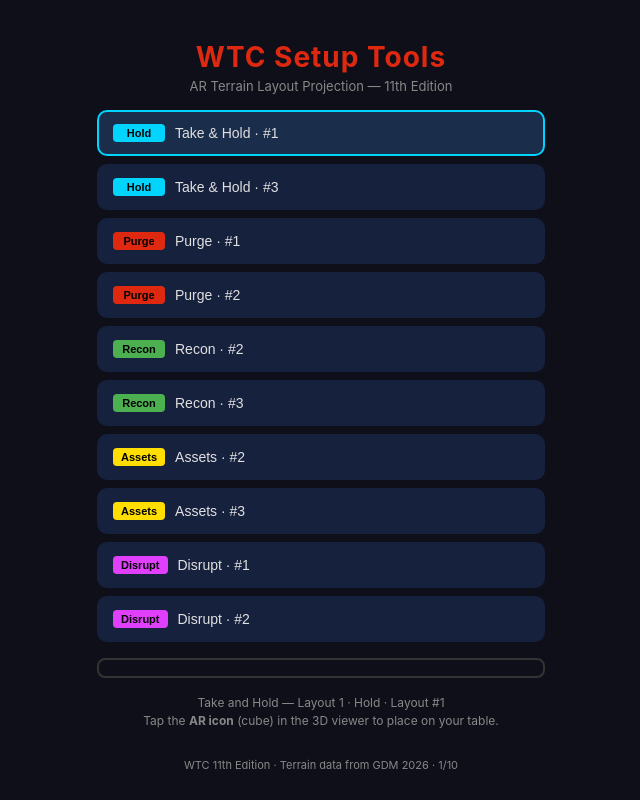
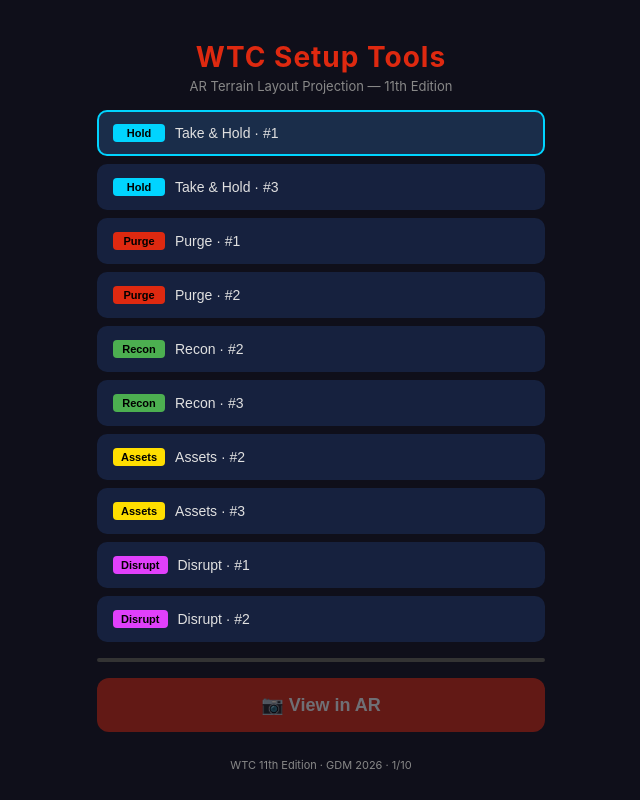
Before and after one commit to integy/WTC-setup-tool, a React (Vite) app: page / in a window 1280 px wide. Shown: the whole page, without its empty margins (319-959 px from the left). Built offline with nearby package versions, Linux system fonts and the light colour scheme.

Commit message:
Add explicit AR button using model-viewer activateAR()

```diff
--- a/src/App.tsx
+++ b/src/App.tsx
@@ -1,29 +1,20 @@
-import { useState, useCallback } from 'react';
+import { useState, useCallback, useRef, useEffect } from 'react';
 import terrainLayouts from './data/terrain-layouts';
 import LayoutSelector from './components/LayoutSelector';
 import type { TerrainLayout } from './types';
 import { FD_SHORT } from './types';
 
-// Type declaration for model-viewer web component
 declare global {
   namespace JSX {
     interface IntrinsicElements {
       'model-viewer': React.DetailedHTMLProps<
         React.HTMLAttributes<HTMLElement> & {
-          src?: string;
-          alt?: string;
-          ar?: string;
-          'ar-modes'?: string;
-          'camera-controls'?: string;
-          'touch-action'?: string;
-          poster?: string;
-          'shadow-intensity'?: string;
-          'environment-image'?: string;
-          exposure?: string;
-          style?: React.CSSProperties;
-        },
-        HTMLElement
-      >;
+          src?: string; alt?: string; ar?: string; 'ar-modes'?: string;
+          'camera-controls'?: string; 'touch-action'?: string;
+          poster?: string; 'shadow-intensity'?: string;
+          'environment-image'?: string; exposure?: string;
+          style?: React.CSSProperties; ref?: React.Ref<any>;
+        }, HTMLElement>;
     }
   }
 }
@@ -31,11 +22,36 @@ declare global {
 export default function App() {
   const [selectedLayout, setSelectedLayout] = useState<TerrainLayout>(terrainLayouts[0]);
   const [layoutIdx, setLayoutIdx] = useState(0);
+  const [canAR, setCanAR] = useState(false);
+  const mvRef = useRef<any>(null);
 
   const handleLayoutChange = useCallback((layout: TerrainLayout, idx: number) => {
     setSelectedLayout(layout);
     setLayoutIdx(idx);
   }, []);
+
+  // Check AR support via model-viewer
+  useEffect(() => {
+    const mv = mvRef.current;
+    if (!mv) return;
+    const check = async () => {
+      try {
+        const supported = await (mv as any).canActivateAR?.();
+        setCanAR(!!supported);
+      } catch {
+        setCanAR(false);
+      }
+    };
+    // Small delay for model-viewer to initialize
+    setTimeout(check, 1000);
+  }, [selectedLayout]);
+
+  const startAR = () => {
+    const mv = mvRef.current;
+    if (mv && (mv as any).activateAR) {
+      (mv as any).activateAR();
+    }
+  };
 
   return (
     <div className="app">
@@ -51,35 +67,39 @@ export default function App() {
           onSelect={handleLayoutChange}
         />
 
-        {/* 3D preview with model-viewer */}
+        {/* 3D preview */}
         <model-viewer
+          ref={mvRef}
           src={selectedLayout.glbPath}
           alt={selectedLayout.name}
           ar
-          ar-modes="webxr scene-viewer quick-look"
+          ar-modes="quick-look webxr scene-viewer"
           camera-controls
           touch-action="pan-y"
           poster={selectedLayout.imagePath}
           shadow-intensity="0"
-          exposure="1"
           style={{
-            width: '100%',
-            height: 280,
-            borderRadius: 8,
-            background: '#0f0f1a',
-            border: '2px solid #333',
+            width: '100%', height: 240, borderRadius: 8,
+            background: '#0f0f1a', border: '2px solid #333',
           }}
         />
 
+        {/* Explicit AR button */}
+        <button
+          className="ar-start-btn"
+          onClick={startAR}
+          disabled={!canAR}
+        >
+          📷 View in AR
+        </button>
+
         <p style={{ textAlign: 'center', fontSize: 12, color: '#888', lineHeight: 1.5 }}>
-          {selectedLayout.name} · {FD_SHORT[selectedLayout.fd]} · Layout #{selectedLayout.layoutNumber}
-          <br />
-          Tap the <strong>AR icon</strong> (cube) in the 3D viewer to place on your table.
+          {selectedLayout.name} · {FD_SHORT[selectedLayout.fd]} · #{selectedLayout.layoutNumber}
         </p>
       </main>
 
       <footer className="app-footer">
-        <p>WTC 11th Edition · Terrain data from GDM 2026 · {layoutIdx + 1}/{terrainLayouts.length}</p>
+        <p>WTC 11th Edition · GDM 2026 · {layoutIdx + 1}/{terrainLayouts.length}</p>
       </footer>
     </div>
   );
```
